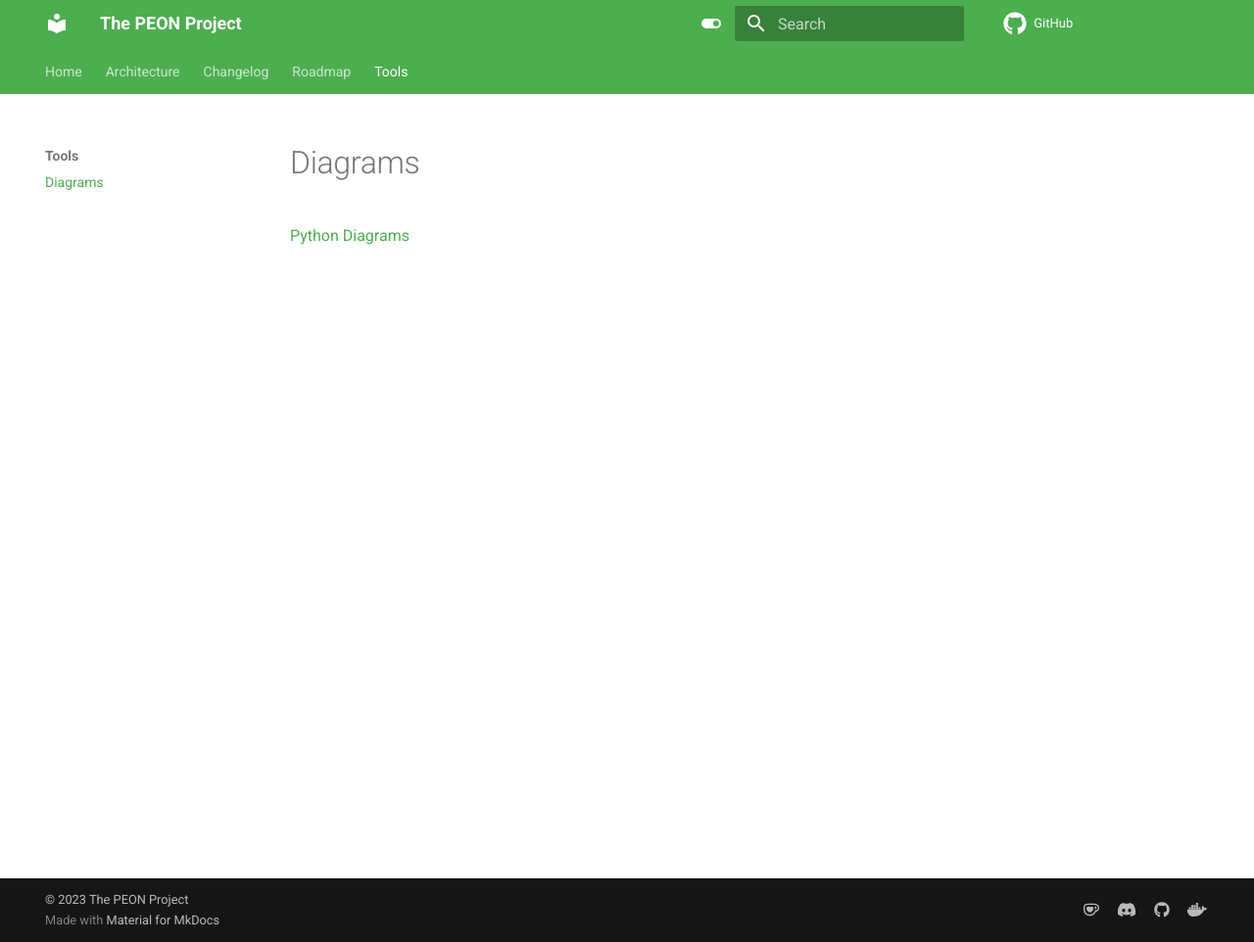
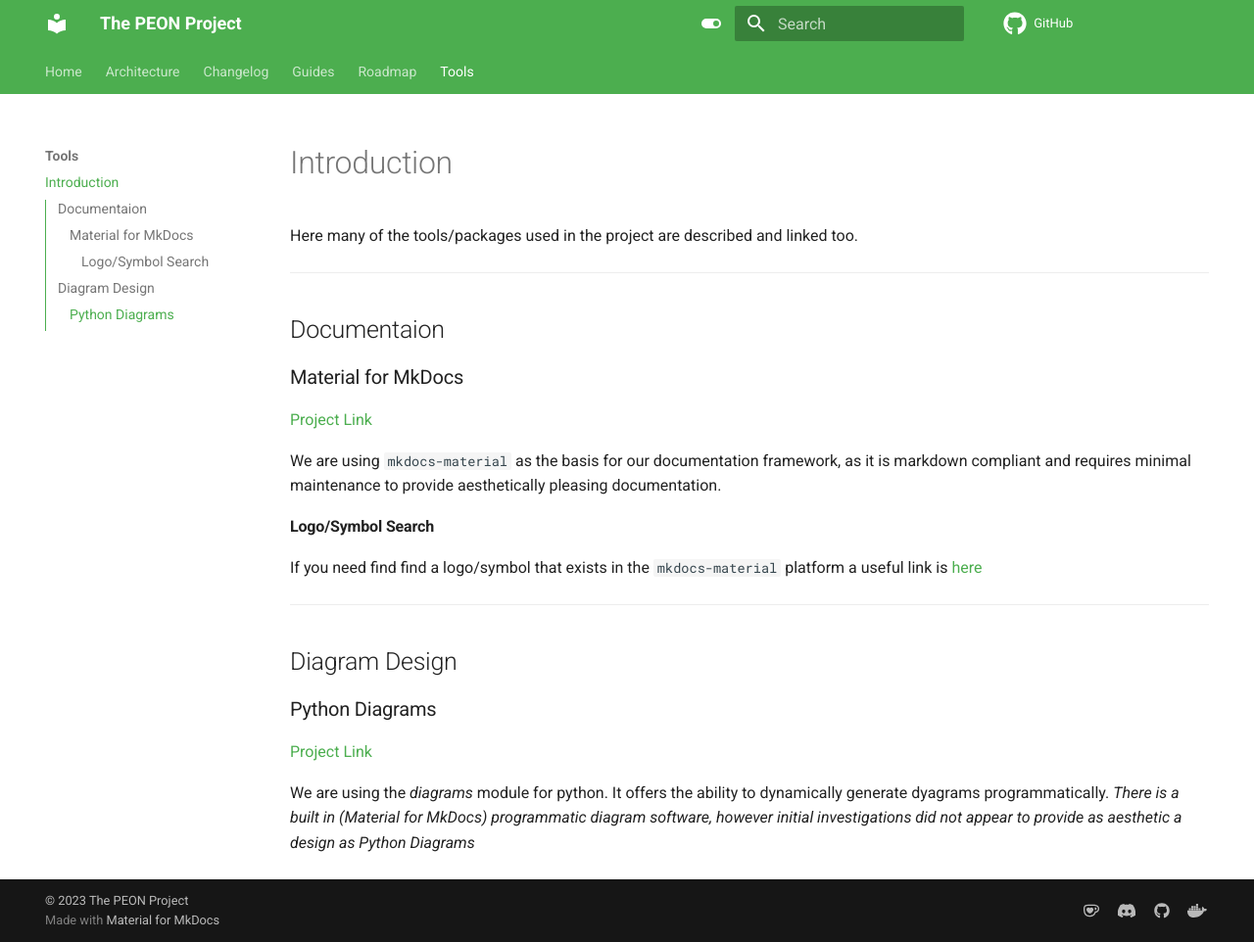
Before and after one commit to the-peon-project/peon, an MkDocs documentation site: the page built from documentation/manual/docs/tools/diagrams.md, in a window 1280 px wide and 962 px high. Shown: the whole window at 98% size. Built offline with MkDocs 1.6.1 and Material for MkDocs 9.7.7, drawn with Linux system fonts in a browser that asks for light colours.

Commit message:
Fixed formatting

```diff
--- a/documentation/manual/docs/architecture/high-level.md
+++ b/documentation/manual/docs/architecture/high-level.md
@@ -1,4 +1,4 @@
-# High-Level
+# Introduction
 
 ## Communications Architecture Diagram
 
--- a/documentation/manual/docs/tools/diagrams.md
+++ b/documentation/manual/docs/tools/diagrams.md
@@ -1,3 +1,27 @@
-# Diagrams
+# Introduction
 
-[Python Diagrams](https://diagrams.mingrammer.com/docs/getting-started/examples)
+Here many of the tools/packages used in the project are described and linked too.
+
+---
+
+## Documentaion
+
+### Material for MkDocs
+
+[Project Link](https://squidfunk.github.io/mkdocs-material/)
+
+We are using `mkdocs-material` as the basis for our documentation framework, as it is markdown compliant and requires minimal maintenance to provide aesthetically pleasing documentation.
+
+#### Logo/Symbol Search
+
+If you need find find a logo/symbol that exists in the `mkdocs-material` platform a useful link is [here](https://squidfunk.github.io/mkdocs-material/reference/icons-emojis/)
+
+---
+
+## Diagram Design
+
+### Python Diagrams
+
+[Project Link](https://diagrams.mingrammer.com/docs/getting-started/examples)
+
+We are using the *diagrams* module for python. It offers the ability to dynamically generate dyagrams programmatically. *There is a built in (Material for MkDocs) programmatic diagram software, however initial investigations did not appear to provide as aesthetic a design as Python Diagrams*
```
Also changed, not shown: documentation/manual/docs/guides/index.md (added, +3 -0 lines), documentation/manual/docs/roadmap/index.md (line endings or trailing spaces).
